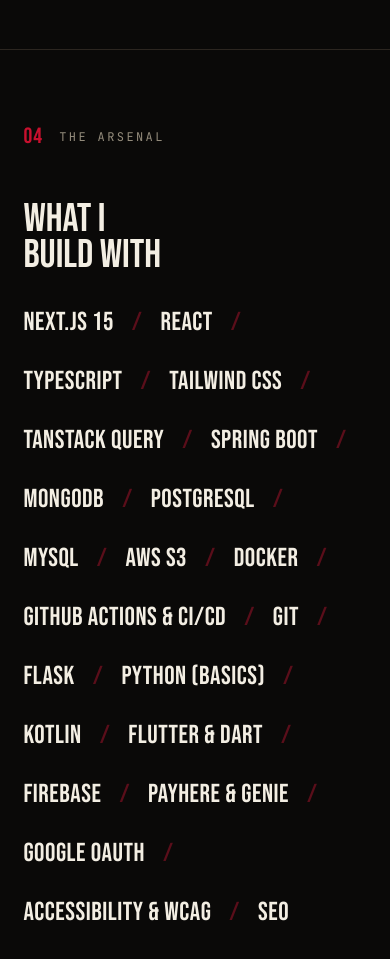
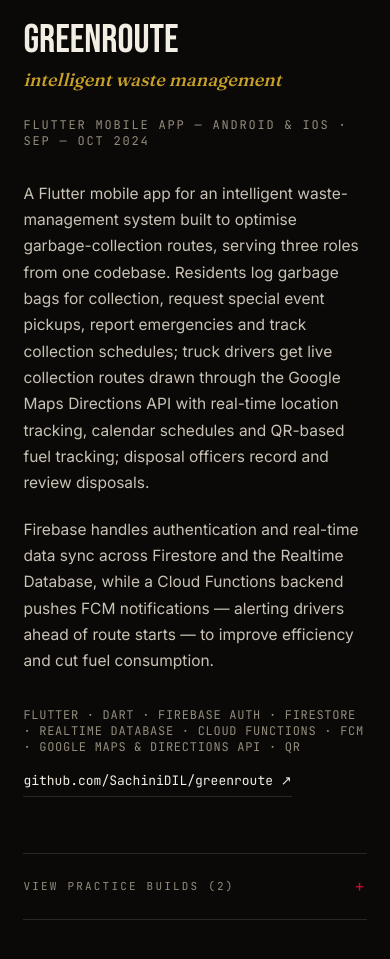
Before and after one commit to SachiniDIL/portfolio, a Next.js app: page / in a window 390 px wide. Shown: the part 5429-6388 px from the top of the page. Built offline with nearby package versions, Linux system fonts and the light colour scheme.

Commit message:
Add GreenRoute as case file 02
Flutter waste-management app: three-role architecture, Google Maps + Directions API routing with live location, Firebase Auth/Firestore/RTDB sync, and FCM notifications via a Cloud Functions trigger. Includes description, stack line and public repo link.

```diff
--- a/components/Projects.tsx
+++ b/components/Projects.tsx
@@ -114,6 +114,54 @@
         </div>
       </div>
 
+      <div className="mt-14 grid grid-cols-1 gap-4 border-t border-line pt-12 sm:grid-cols-[140px_1fr] sm:gap-8">
+        <Reveal>
+          <div className="display text-[44px] leading-none text-crimson-dim sm:text-[70px]">02</div>
+        </Reveal>
+        <div>
+          <Reveal>
+            <h3 className="display text-[clamp(40px,7vw,84px)] leading-[0.9]">GreenRoute</h3>
+            <p className="serif-i mt-2 text-[clamp(18px,2.5vw,28px)] text-gold">
+              intelligent waste management
+            </p>
+            <p className="mt-6 font-mono text-xs uppercase tracking-[0.15em] text-muted">
+              Flutter mobile app — Android &amp; iOS · Sep — Oct 2024
+            </p>
+          </Reveal>
+          <Reveal delay={100}>
+            <div className="mt-8 max-w-[680px] space-y-5 text-[15.5px] leading-[1.7] text-body">
+              <p>
+                A Flutter mobile app for an intelligent waste-management system built to optimise
+                garbage-collection routes, serving three roles from one codebase. Residents log
+                garbage bags for collection, request special event pickups, report emergencies and
+                track collection schedules; truck drivers get live collection routes drawn through
+                the Google Maps Directions API with real-time location tracking, calendar
+                schedules and QR-based fuel tracking; disposal officers record and review
+                disposals.
+              </p>
+              <p>
+                Firebase handles authentication and real-time data sync across Firestore and the
+                Realtime Database, while a Cloud Functions backend pushes FCM notifications —
+                alerting drivers ahead of route starts — to improve efficiency and cut fuel
+                consumption.
+              </p>
+            </div>
+            <p className="mt-8 font-mono text-xs uppercase tracking-[0.06em] text-muted">
+              Flutter · Dart · Firebase Auth · Firestore · Realtime Database · Cloud Functions ·
+              FCM · Google Maps &amp; Directions API · QR
+            </p>
+            <a
+              href="https://github.com/SachiniDIL/greenroute"
+              target="_blank"
+              rel="noreferrer"
+              className="mt-4 inline-block w-fit border-b border-line pb-1.5 font-mono text-[13px] text-paper transition-all duration-200 hover:translate-x-1 hover:border-crimson hover:text-crimson"
+            >
+              github.com/SachiniDIL/greenroute&nbsp;↗
+            </a>
+          </Reveal>
+        </div>
+      </div>
+
       <div className="mt-14 border-y border-line">
         <button
           type="button"
```
